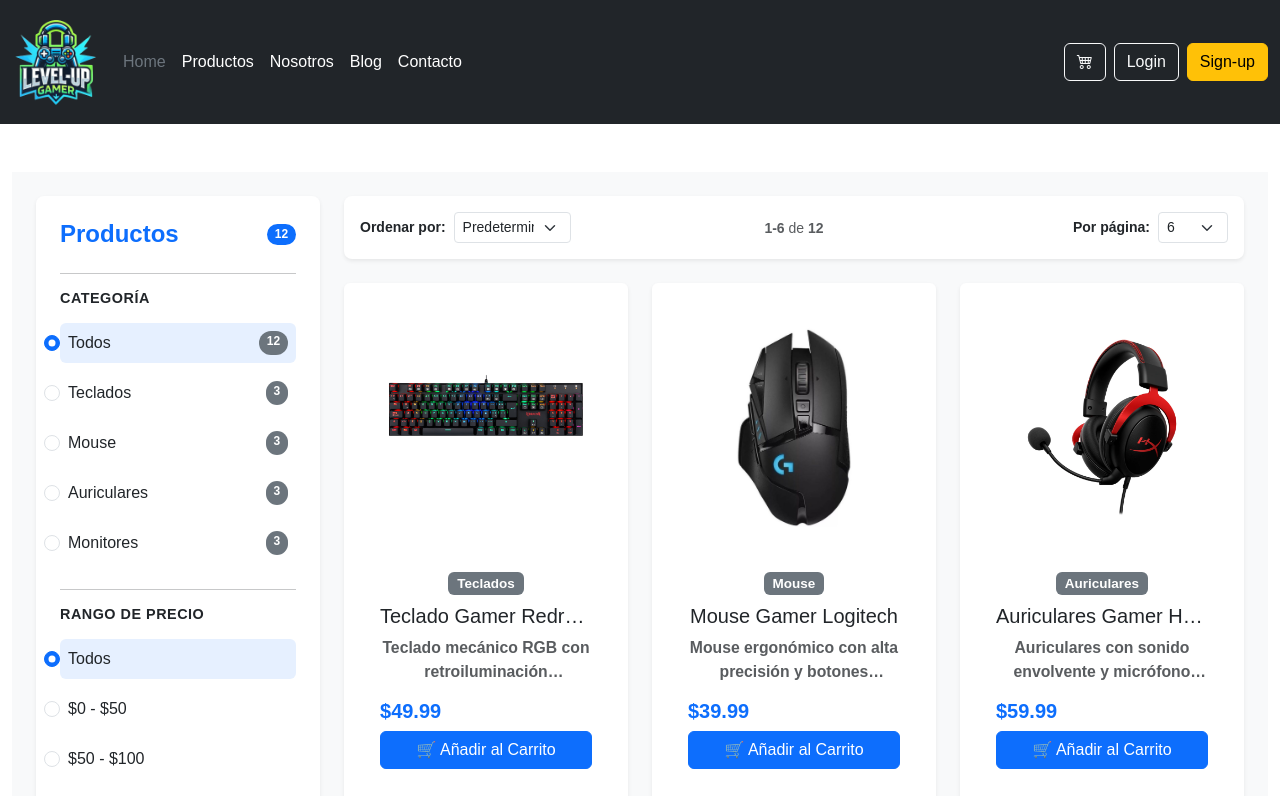
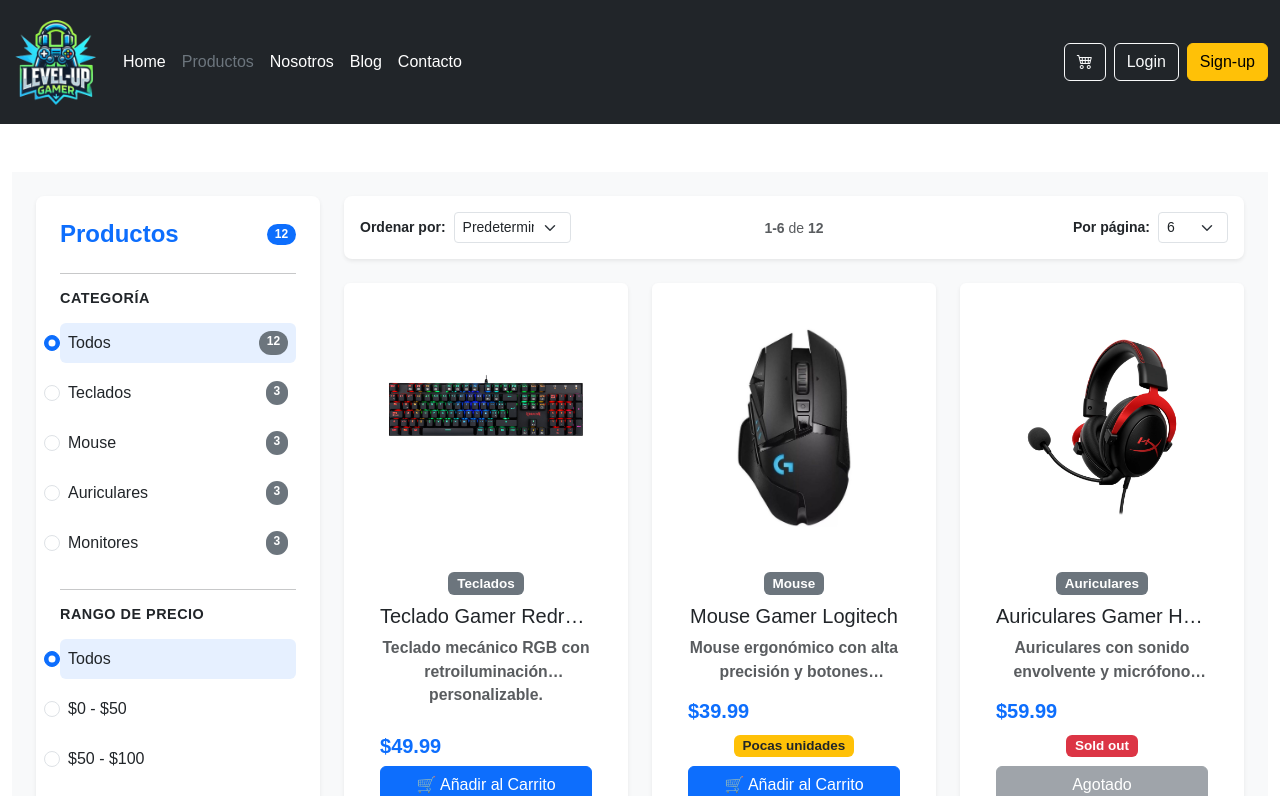
Before and after one commit to risaavedraf/TiendaLVLUPGamer, a React (Vite) app in the folder Project/: page /productos in a window 1280 px wide. Shown: the top 796 px of the page. Built offline with nearby package versions, Linux system fonts and the light colour scheme.

Commit message:
Se modifica el producto

```diff
--- a/Project/src/component/Header.tsx
+++ b/Project/src/component/Header.tsx
@@ -1,12 +1,9 @@
 // Archivo: Project/src/components/Header.tsx
-import { Link, useNavigate } from 'react-router-dom'; // 2. Importar 'useNavigate'
+import { Link, NavLink, useNavigate } from 'react-router-dom'; // 2. Importar 'useNavigate' y NavLink
 import { useCart } from '../contexts/CartContext';
 import { useAuth } from '../contexts/AuthContext';
 // NOTA: Más adelante, reemplazaremos 'useState' por un "Contexto" de autenticación
 // para que toda la app sepa quién está logueado. Por ahora, esto es para simular la lógica.
-type User = {
-  nombre: string;
-}
 
 function Header() {
 
@@ -36,11 +33,57 @@
           </div>
           <ul
             className="nav col-12 col-lg-auto me-lg-auto mb-2 justify-content-center mb-md-0">
-            <li><a href="/" className="nav-link px-2 text-secondary">Home</a></li>
-            <li><a href="/productos" className="nav-link px-2 text-white">Productos</a></li>
-            <li><a href="/nosotros" className="nav-link px-2 text-white">Nosotros</a></li>
-            <li><a href="/blog" className="nav-link px-2 text-white">Blog</a></li>
-            <li><a href="/nosotros#seccion-contacto-directo" className="nav-link px-2 text-white">Contacto</a></li>
+            <li>
+              <NavLink
+                to="/"
+                end
+                className={({ isActive }) =>
+                  'nav-link px-2 ' + (isActive ? 'text-secondary' : 'text-white')
+                }
+              >
+                Home
+              </NavLink>
+            </li>
+            <li>
+              <NavLink
+                to="/productos"
+                className={({ isActive }) =>
+                  'nav-link px-2 ' + (isActive ? 'text-secondary' : 'text-white')
+                }
+              >
+                Productos
+              </NavLink>
+            </li>
+            <li>
+              <NavLink
+                to="/nosotros"
+                className={({ isActive }) =>
+                  'nav-link px-2 ' + (isActive ? 'text-secondary' : 'text-white')
+                }
+              >
+                Nosotros
+              </NavLink>
+            </li>
+            <li>
+              <NavLink
+                to="/blog"
+                className={({ isActive }) =>
+                  'nav-link px-2 ' + (isActive ? 'text-secondary' : 'text-white')
+                }
+              >
+                Blog
+              </NavLink>
+            </li>
+            <li>
+              <NavLink
+                to="/nosotros#seccion-contacto-directo"
+                className={({ isActive }) =>
+                  'nav-link px-2 ' + (isActive ? 'text-secondary' : 'text-white')
+                }
+              >
+                Contacto
+              </NavLink>
+            </li>
           </ul>
 
           <div className="d-flex align-items-center">
--- a/Project/src/component/Model.tsx
+++ b/Project/src/component/Model.tsx
@@ -5,6 +5,7 @@
 import type{ Product } from '../data/products';
 import type { Order } from '../data/orders';
 import { regionesYComunas } from '../data/locations'; // Para el selector de región/comuna
+import { productosArray } from '../data/products';
 
 // Definimos los tipos de datos que el modal puede manejar (por ahora solo User)
 type ModalDataType = User | Partial<Product> | Partial<Order>; // Partial<> para flexibilidad
@@ -73,6 +74,19 @@
     }
   };
 
+  // Handler para input file (imagen)
+  const handleFileChange = (e: React.ChangeEvent<HTMLInputElement>) => {
+    const file = e.target.files && e.target.files[0];
+    if (!file) return;
+
+    const reader = new FileReader();
+    reader.onload = () => {
+      // Guardamos la imagen como data URL en formData.img
+      setFormData(prev => ({ ...prev, img: reader.result as string }));
+    };
+    reader.readAsDataURL(file);
+  };
+
   // Handler para el guardado
   const handleSave = () => {
     // Aquí podríamos añadir validaciones antes de guardar
@@ -135,9 +149,17 @@
            <div style={styles.formFields}>
              <input type="text" name="nombre" placeholder="Nombre Producto" value={formData.nombre || ''} onChange={handleChange} required style={styles.input} />
              <input type="text" name="descripcion" placeholder="Descripción" value={formData.descripcion || ''} onChange={handleChange} style={styles.input} />
+             {/* Imagen: subir archivo (se guardará como data URL) */}
+             <input type="file" name="imgFile" accept="image/*" onChange={handleFileChange} style={styles.input} />
              <input type="number" name="precio" placeholder="Precio" value={formData.precio || ''} onChange={handleChange} step="0.01" min="0" required style={styles.input} />
              <input type="number" name="stock" placeholder="Stock" value={formData.stock || ''} onChange={handleChange} step="1" min="0" required style={styles.input} />
-             {/* Podríamos añadir selector de categoría aquí */}
+             {/* Selector de Categoría: extraemos categorías desde productosArray */}
+             <select name="categoriaId" value={(formData as any).categoriaId || ''} onChange={handleChange} required style={styles.input}>
+               <option value="">Seleccione Categoría</option>
+               {Array.from(new Map(productosArray.map(p => [p.categoria.id, p.categoria])).values()).map(cat => (
+                 <option key={cat.id} value={cat.id}>{cat.nombre}</option>
+               ))}
+             </select>
            </div>
         )}
          {type === 'order' && (
--- a/Project/src/component/ProductCard.tsx
+++ b/Project/src/component/ProductCard.tsx
@@ -4,6 +4,7 @@
 import type { Product } from '../data/products';
 import { Link } from 'react-router-dom';
 import { useCart } from '../contexts/CartContext';
+import { renderStockBadge } from '../utils/stock';
 
 interface ProductCardProps {
   producto: Product;
@@ -54,12 +55,24 @@
                 ${producto.precio.toFixed(2)}
               </span>
             </div>
+              {/* Badge de stock (si corresponde) justo encima del botón */}
+              <div className="mb-2">
+                {renderStockBadge(producto.stock)}
+              </div>
+
+              {/* Botón deshabilitado si está agotado */}
+              {producto.stock === 0 ? (
+                <button className="btn btn-secondary w-100" disabled aria-disabled>
+                  Agotado
+                </button>
+              ) : (
                 <button
                   className="btn btn-primary w-100"
                   onClick={() => addToCart(producto)}
                 >
                   🛒 Añadir al Carrito
                 </button>
+              )}
           </div>
         </div>
       </div>
--- a/Project/src/pages/admin/AdminProductosPage.tsx
+++ b/Project/src/pages/admin/AdminProductosPage.tsx
@@ -4,6 +4,7 @@
 import { productosArray as initialProducts } from '../../data/products';
 import type { Product } from '../../data/products'; // Datos iniciales y tipo
 import Modal from '../../component/Model'; // Nuestro Modal genérico
+// renderStockBadge se usa en la UI pública; aquí mostramos el número para administración
 
 function AdminProductosPage() {
   // 1. Estado para la lista de productos
@@ -35,18 +36,33 @@
   // 3. Función para guardar un producto desde el Modal
   const handleSaveProduct = (productData: Partial<Product>) => {
     // Lógica simple para añadir
+    // Resolver categoría: si el modal envía 'categoria' lo usamos; si envía 'categoriaId' buscamos el objeto
+    const categoriaResolved = (productData as any).categoria
+      || (typeof (productData as any).categoriaId !== 'undefined'
+        ? (initialProducts.find(p => p.categoria.id === Number((productData as any).categoriaId))?.categoria)
+        : undefined
+      )
+      || { id: 99, nombre: "Sin Categoría" };
+
     const newProduct: Product = {
       // Valores por defecto o asegurados
       id: Math.max(0, ...products.map(p => p.id)) + 1, // Nuevo ID simple
       nombre: productData.nombre || 'Nombre no definido',
       descripcion: productData.descripcion || 'Sin descripción',
       // Asegurarse de que categoría exista o poner una por defecto
-      categoria: productData.categoria || { id: 99, nombre: "Sin Categoría" },
+      categoria: categoriaResolved,
       precio: Number(productData.precio) || 0,
       stock: Number(productData.stock) || 0,
       img: productData.img || '/Img/placeholder.png', // Imagen por defecto si no se añade
     };
     setProducts(currentProducts => [...currentProducts, newProduct]);
+    // También añadimos al array compartido para que aparezca en la vista pública
+    try {
+      initialProducts.push(newProduct);
+    } catch (e) {
+      // Si por alguna razón no se puede mutar, ignoramos: la UI admin ya se actualizó
+      console.warn('No se pudo añadir al array global de productos', e);
+    }
 
     // Llamada a API aquí en un caso real
   };
@@ -92,7 +108,12 @@
                 {/* Acortamos descripción para la tabla */}
                 <td>{product.descripcion.substring(0, 50)}{product.descripcion.length > 50 ? '...' : ''}</td>
                 <td>${product.precio.toFixed(2)}</td>
-                <td>{product.stock || 0}</td>
+                <td>
+                  {product.stock || 0}
+                  {product.stock === 0 && (
+                    <span className="badge bg-danger ms-2">Sold out</span>
+                  )}
+                </td>
                 {deleteMode && (
                   <td>
                     <button
--- /dev/null
+++ b/Project/src/utils/stock.tsx
@@ -0,0 +1,24 @@
+import type { ReactElement } from 'react';
+
+/**
+ * Devuelve un badge/elemento JSX representando el estado del stock.
+ * - stock === 0 -> 'Sold out' (badge rojo)
+ * - 0 < stock < 5 -> 'Pocas unidades' (badge amarillo)
+ * - stock >= 5 -> muestra 'Stock: N' en texto tenue
+ */
+export function renderStockBadge(stock?: number): ReactElement | null {
+  if (stock === undefined || stock === null) return null;
+
+  if (stock === 0) {
+    return <span className="badge bg-danger">Sold out</span>;
+  }
+
+  if (stock < 5) {
+    return <span className="badge bg-warning text-dark">Pocas unidades</span>;
+  }
+
+  // Si hay stock suficiente, no mostramos nada en la vista pública
+  return null;
+}
+
+export default renderStockBadge;
```
Also changed, not shown: Project/src/data/products.ts (+13 -0 lines). Lines whose indentation alone changed are shown as unchanged.
